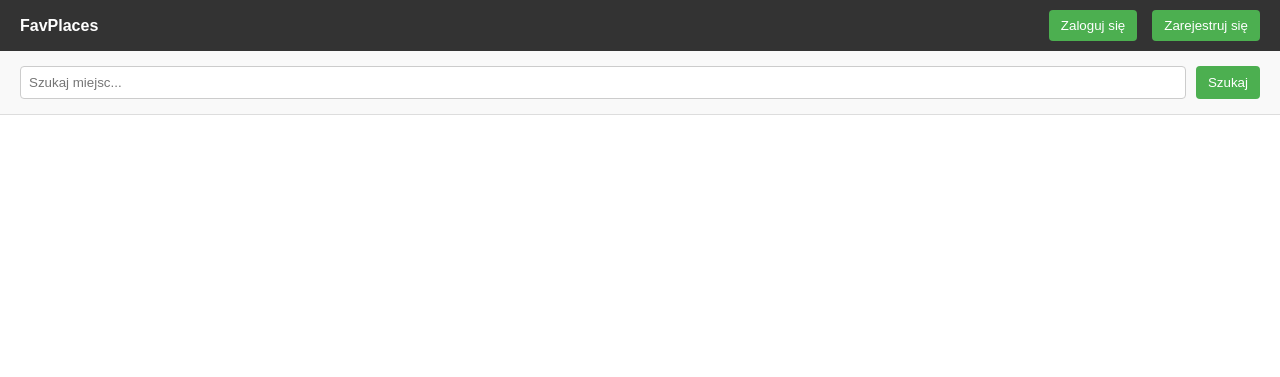
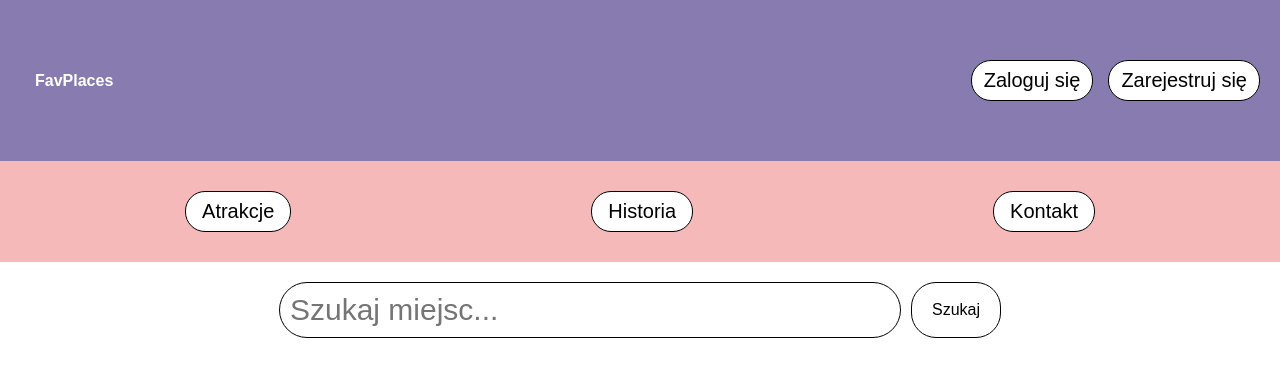
Before and after one commit to Naver510/FavPlaces, a Django app: page /atrakcje/ in a window 1280 px wide. Shown: the top 377 px of the page. Run offline with Django 4.2, Linux system fonts and the light colour scheme; data that the repository does not hold is empty.

Commit message:
zrobione większość atrakcje.html, podlinkowanie przycisków do szczegółów, zmiany w strukturze plików css - utworzenie nadrzędnego pliku main.css

```diff
--- /dev/null
+++ b/favplaces/app/static/css/atrakcje.css
@@ -0,0 +1,126 @@
+.search-bar {
+    display: flex;
+    justify-content: center;
+    gap: 10px;
+}
+
+.search-form {
+    display: flex;
+    gap: 10px;
+}
+
+.search-form input[type="text"]{
+    padding: 10px;
+    border-radius: 30px;
+    border: 1px solid #000000;
+    font-size: 30px;
+    width: 600px;
+}
+
+.search-form button {
+    padding: 10px 20px;
+    background-color: #ffffff;
+    color: #000000;
+    border: 1px solid #000000;
+    font-size: 16px;
+    border-radius: 25px;
+    cursor: pointer;
+    max-width: min-content;
+    transition: background-color 0.3s;
+}
+
+.search-form button:hover {
+    background-color: #f4b9b8;
+}
+
+.add-place-button{
+    padding: 10px 20px;
+    background-color: #fff3b2;
+    color: #ffaf02;
+    border: 2px solid #ffaf02;
+    font-size: 16px;
+    border-radius: 25px;
+    cursor: pointer;
+    max-width: min-content;
+    transition: background-color 0.3s;
+}
+
+.add-place-button:hover{
+    background-color: #ffaf02;
+    color: #fff3b2;
+}
+
+
+
+.miejsce-box {
+    display: flex;
+    align-items: center;
+    background-color: #fff0f0;
+    border: 2px solid #ddd;
+    border-radius: 20px;
+    margin: 20px;
+    padding: 10px;
+}
+
+.miejsce-box img {
+    width: 200px;
+    height: auto;
+    border-radius: 10px;
+    margin-right: 20px;
+}
+
+.miejsce-info p {
+    margin: 5px 0;
+}
+
+.wiecej-button {
+    border: 1px solid #e78b8b;
+    border-radius: 50%;
+    padding: 10px;
+    color: #e78b8b;
+    text-decoration: none;
+    display: inline-block;
+    margin-top: 10px;
+}
+
+.wiecej-button:hover {
+    background-color: #fce9e9;
+}
+
+
+/* .search-bar {
+    display: flex;
+    justify-content: space-between;
+    align-items: center;
+    padding: 15px 20px;
+    background-color: #f9f9f9;
+    border-bottom: 1px solid #ddd;
+}
+
+.search-form {
+    display: flex;
+    flex-grow: 1;
+    gap: 10px;
+}
+
+.search-form input[type="text"] {
+    flex-grow: 1;
+    padding: 8px;
+    border-radius: 4px;
+    border: 1px solid #ccc;
+}
+
+.search-form button,
+.add-place-button {
+    padding: 8px 12px;
+    background-color: #4CAF50;
+    color: white;
+    border: none;
+    border-radius: 4px;
+    cursor: pointer;
+}
+
+.search-form button:hover,
+.add-place-button:hover {
+    background-color: #45a049;
+} */
--- a/favplaces/app/static/css/main.css
+++ b/favplaces/app/static/css/main.css
@@ -3,9 +3,14 @@ body {
     font-family: Arial, sans-serif;
 }
 
+a, a:hover, a:visited{
+    color: inherit;
+    text-decoration: none;
+}
+
 .navbar {
-    background-color: #333;
-    padding: 10px 20px;
+    background-color: #887bb0;
+    padding: 60px 20px;
     color: white;
     display: flex;
     justify-content: space-between;
@@ -18,17 +23,20 @@ body {
 }
 
 .navbar button {
-    background-color: #4CAF50;
-    border: none;
-    color: white;
+    background-color: #ffffff;
+    border: 1px solid #000000;
+    color: #000000;
     padding: 8px 12px;
     cursor: pointer;
-    border-radius: 4px;
+    border-radius: 20px;
+    font-size: 20px;
+    transition: background-color .3s ease-in-out;
 }
 
 .navbar button:hover {
-    background-color: #45a049;
+    background-color: #f4b9b8;
 }
+
 
 .content {
     padding: 20px;
@@ -38,75 +46,26 @@ body {
     margin-right: 10px;
 }
 
-.miejsce-box {
+.sub-navbar {
+    background-color: #f4b9b8;
+    padding: 30px 20px;
     display: flex;
-    align-items: center;
-    background-color: #fff0f0;
-    border: 2px solid #ddd;
-    border-radius: 20px;
-    margin: 20px;
-    padding: 10px;
+    justify-content: center;
+    gap: 300px;
+    border: none;
 }
 
-.miejsce-box img {
-    width: 200px;
-    height: auto;
-    border-radius: 10px;
-    margin-right: 20px;
+.sub-navbar a {
+    padding: 8px 16px;
+    background-color: #ffffff;
+    color: #000000;
+    text-decoration: none;
+    border-radius: 20px;
+    border: 1px solid #000000;
+    font-size: 20px;
+    transition: color 0.3s ease-in-ou; /*to-do*/
 }
 
-.miejsce-info p {
-    margin: 5px 0;
+.sub-navbar a:hover {
+    color: #f4b9b8;
 }
-
-.wiecej-button {
-    border: 1px solid #e78b8b;
-    border-radius: 50%;
-    padding: 10px;
-    color: #e78b8b;
-    text-decoration: none;
-    display: inline-block;
-    margin-top: 10px;
-}
-
-.wiecej-button:hover {
-    background-color: #fce9e9;
-}
-
-
-.search-bar {
-    display: flex;
-    justify-content: space-between;
-    align-items: center;
-    padding: 15px 20px;
-    background-color: #f9f9f9;
-    border-bottom: 1px solid #ddd;
-}
-
-.search-form {
-    display: flex;
-    flex-grow: 1;
-    gap: 10px;
-}
-
-.search-form input[type="text"] {
-    flex-grow: 1;
-    padding: 8px;
-    border-radius: 4px;
-    border: 1px solid #ccc;
-}
-
-.search-form button,
-.add-place-button {
-    padding: 8px 12px;
-    background-color: #4CAF50;
-    color: white;
-    border: none;
-    border-radius: 4px;
-    cursor: pointer;
-}
-
-.search-form button:hover,
-.add-place-button:hover {
-    background-color: #45a049;
-}
--- a/favplaces/app/templates/app/atrakcje.html
+++ b/favplaces/app/templates/app/atrakcje.html
@@ -4,11 +4,18 @@
 <head>
     <meta charset="UTF-8">
     <title>Atrakcje</title>
+
+    <!--basic template css-->
     <link rel="stylesheet" href="{% static 'css/main.css' %}">
+
+    <link rel="stylesheet" href="{% static 'css/atrakcje.css' %}">
 </head>
 <body>
     <div class="navbar">
+        <a href="{% url 'strona_glowna' %}">
             <div><strong>FavPlaces</strong></div>
+        </a>
+
         <div style="display: flex; align-items: center;">
             {% if uzytkownik %}
                 <div class="user-info">{{ uzytkownik.Imie }} {{ uzytkownik.Nazwisko }}</div>
@@ -22,20 +29,27 @@
         </div>
     </div>
 
+    <div class="sub-navbar">
+        <a href="{% url 'atrakcje' %}">Atrakcje </a>
+        <a href="{% url 'historia' %}">Historia </a>
+        <a href="{% url 'kontakt' %}">Kontakt </a>
+    </div>
+
+    <div class="content">
         <div class="search-bar">
             <form method="get" action="{% url 'atrakcje' %}" class="search-form">
                 <input type="text" name="q" placeholder="Szukaj miejsc..." value="{{ query }}">
                 <button type="submit">Szukaj</button>
             </form>
-
                 {% if uzytkownik %}
                     <a href="{% url 'dodaj_miejsce' %}">
                         <button class="add-place-button">Dodaj miejsce</button>
                     </a>
                 {% endif %}
+
         </div>
 
-<div class="content">
+
         {% for miejsce in miejsca %}
         <div class="miejsce-box">
             {% if miejsce.zdjecie %}
@@ -47,16 +61,16 @@
             <div class="miejsce-info">
                 <p><strong>Nazwa:</strong> {{ miejsce.Nazwa }}</p>
                 <p><strong>Adres:</strong> {{ miejsce.Adres }} </p>
-            <!-- <p><strong>Ocena:</strong> {{ miejsce.ocena }}/5
+                <p><strong>Ocena:</strong> {{ miejsce.ocena }}/5
                     {% for i in "12345"|slice:":5" %}
                         {% if forloop.counter <= miejsce.ocena %}
                             ⭐
                         {% else %}
                             ☆
                         {% endif %}
-                {% endfor %} -->
+                    {% endfor %}
                 </p>
-            <a class="wiecej-button">Więcej</a>
+                <a href="{% url 'miejsce_szczegoly' miejsce.ID_Miejsce %}" class="wiecej-button">Więcej</a>
             </div>
         </div>
         {% endfor %}
--- a/favplaces/app/views.py
+++ b/favplaces/app/views.py
@@ -136,4 +136,4 @@ def dodaj_miejsce(request):
 
 def miejsce_szczegoly(request, id):
     miejsce = get_object_or_404(Miejsce, pk=id)
-    return render(request, 'uzytkownicy/miejsce_szczegoly.html', {'miejsce': miejsce})
+    return render(request, 'app/miejsce_szczegoly.html', {'miejsce': miejsce})
```
Also changed, not shown: favplaces/app/templates/app/miejsce_szczegoly.html (+29 -1 lines), favplaces/app/templates/app/strona_glowna.html (+8 -1 lines), favplaces/app/static/css/miejsce_szczegoly.css (added). Lines whose indentation alone changed are shown as unchanged.
